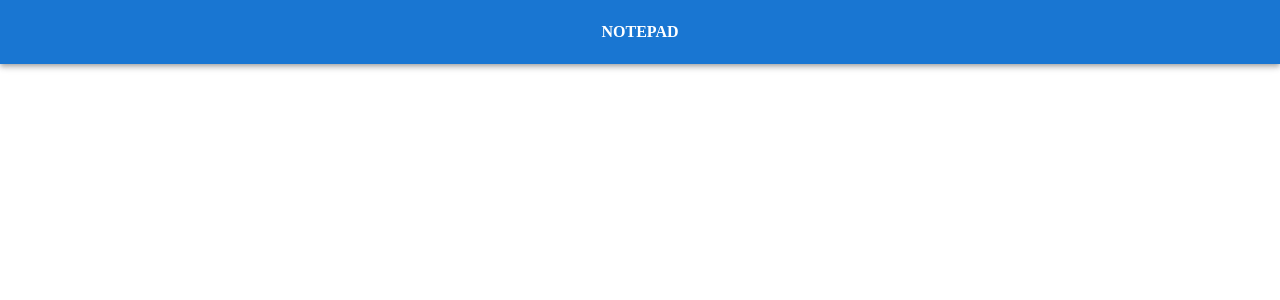
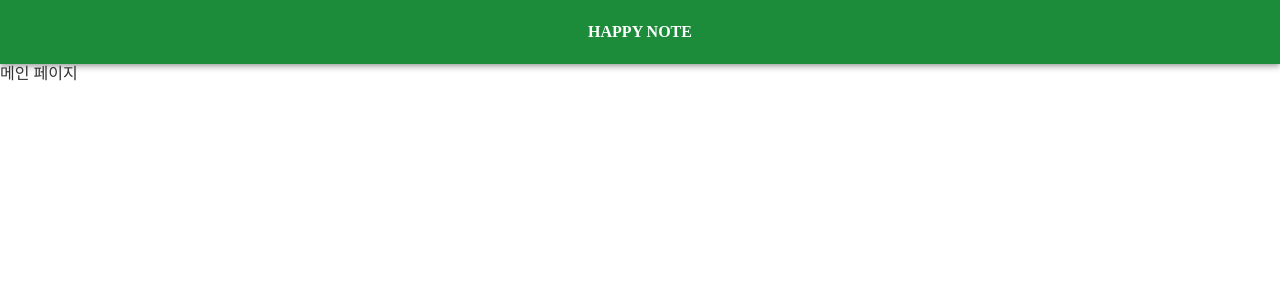
Before and after one commit to onehae627/react-todo-list, a React (Create React App) app: page /#/main in a window 1280 px wide. Shown: the top 300 px of the page. Built offline with nearby package versions, Linux system fonts and the light colour scheme; a web font is replaced by a local one.

Commit message:
리액트 라우터, 리코일, classnames, immer 설치

```diff
--- a/package.json
+++ b/package.json
@@ -9,9 +9,14 @@
     "@testing-library/jest-dom": "^5.16.5",
     "@testing-library/react": "^13.4.0",
     "@testing-library/user-event": "^13.5.0",
+    "classnames": "^2.3.2",
+    "immer": "^9.0.19",
     "react": "^18.2.0",
     "react-dom": "^18.2.0",
+    "react-router-dom": "^6.8.1",
     "react-scripts": "5.0.1",
+    "recoil": "^0.7.6",
+    "recoil-persist": "^4.2.0",
     "web-vitals": "^2.1.4"
   },
   "scripts": {
--- a/src/App.js
+++ b/src/App.js
@@ -1,16 +1,25 @@
-import { AppBar,Toolbar } from "@mui/material";
+import { AppBar, Toolbar } from "@mui/material";
+import { Routes, Route, Navigate } from "react-router-dom";
+
+import MainPage from "./pages/MainPage";
+import Sub1Page from "./pages/Sub1Page";
+
 
 function App() {
   return (
     <>
-    <AppBar position="static">
+      <AppBar position="static">
         <Toolbar>
           <div className="flex-1"></div>
-          <div className="font-bold">NOTEPAD</div>
+          <span className="font-bold">HAPPY NOTE</span>
           <div className="flex-1"></div>
         </Toolbar>
-       </AppBar>
-       <Toolbar />
+      </AppBar>
+      <Routes>
+        <Route path="/main" element={<MainPage />} />
+        <Route path="/sub1" element={<Sub1Page />} />
+        <Route path="*" element={<Navigate to="/main" />} />
+      </Routes>
     </>
   );
 }
--- a/src/Root.js
+++ b/src/Root.js
@@ -1,8 +1,11 @@
 import React,{ useEffect } from "react";
-import {CssBaseline, createTheme, ThemeProvider } from "@mui/system";
-
+import { CssBaseline, createTheme, ThemeProvider } from "@mui/material";
+import { HashRouter } from "react-router-dom";
+import { RecoilRoot } from "recoil";
 
 import App from "./App";
+import { immerable } from "immer";
+
 
 const muiThemePaletteKeys = [
     "background",
@@ -50,7 +53,11 @@ export default function Root() {
         <>
         <ThemeProvider theme={theme}>
              <CssBaseline />
-                 <App theme={theme} />
+             <RecoilRoot>
+                <HashRouter>
+                 <App />
+                </HashRouter>
+             </RecoilRoot>
         </ThemeProvider>
         </>
       );
--- a/src/index.js
+++ b/src/index.js
@@ -1,12 +1,12 @@
 import React from 'react';
 import ReactDOM from 'react-dom/client';
 import './index.css';
-import App from './App';
+import Root from './Root';
 
 
 const root = ReactDOM.createRoot(document.getElementById('root'));
 root.render(
   <React.StrictMode>
-    <App />
+    <Root />
   </React.StrictMode>
 );
--- /dev/null
+++ b/src/pages/MainPage.js
@@ -0,0 +1,7 @@
+export default function MainPage() {
+    return (
+      <>
+        <h1>메인 페이지</h1>
+      </>
+    );
+  }
--- /dev/null
+++ b/src/pages/Sub1Page.js
@@ -0,0 +1,7 @@
+export default function Sub1Page() {
+    return (
+      <>
+        <h1>서브 페이지</h1>
+      </>
+    );
+  }
```
Also changed, not shown: 1 other file (tests, documents, lock files or other folders).
